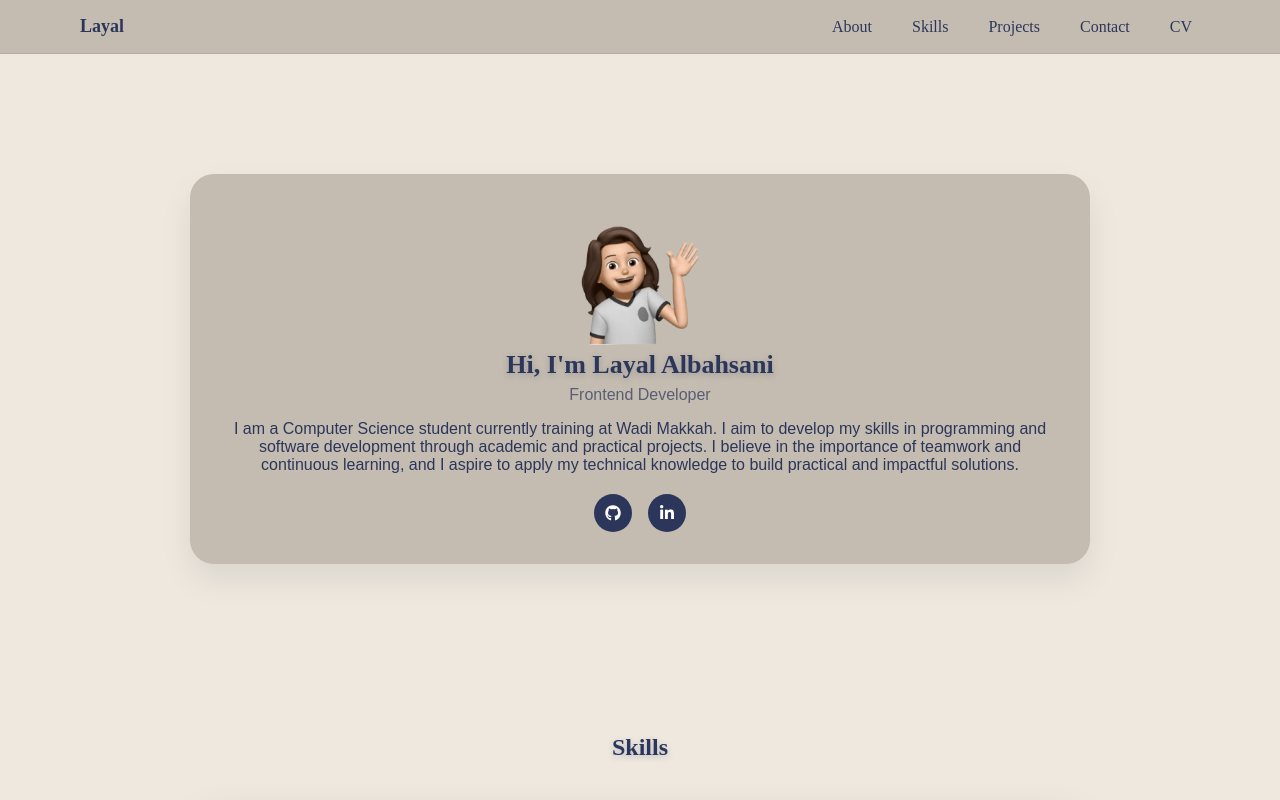
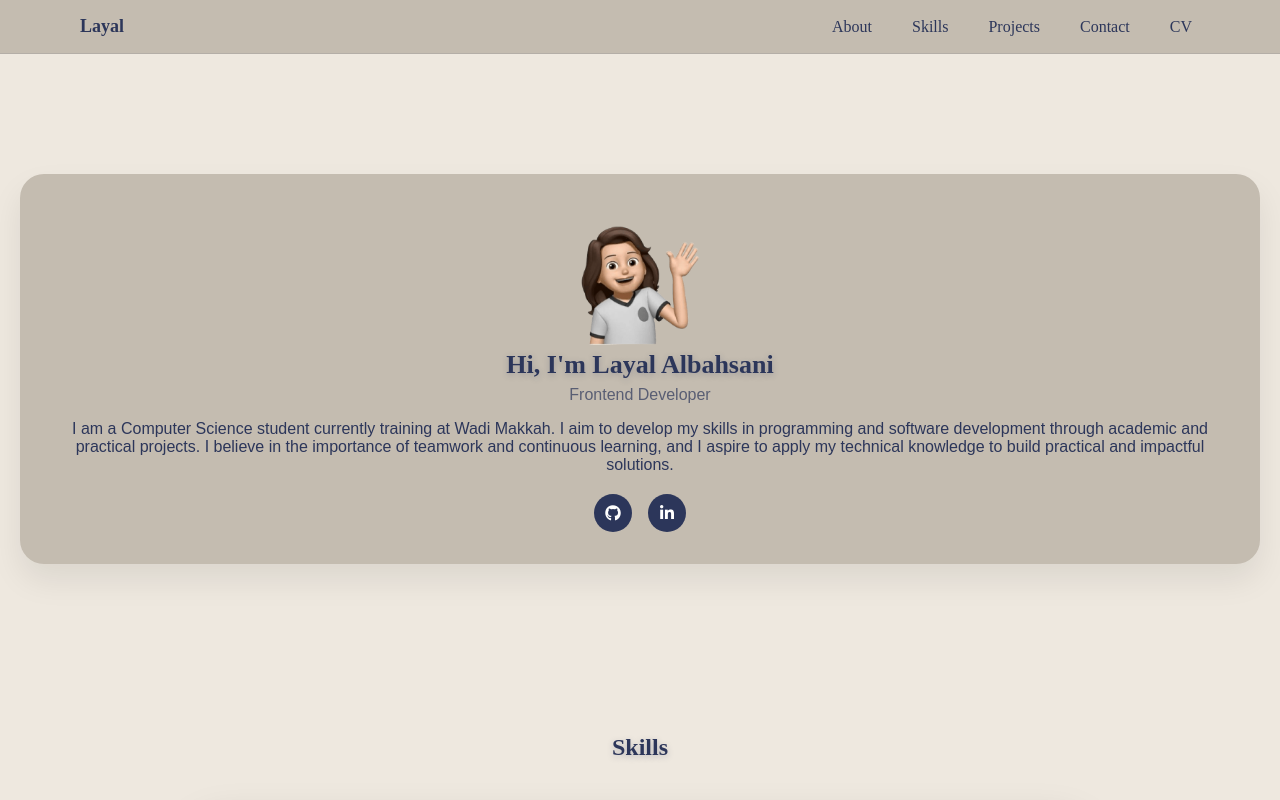
Before and after one commit to la26-dev/React-Portfoio, a React (Vite) app: page / in a window 1280 px wide. Shown: the top 800 px of the page. Built offline with nearby package versions, Linux system fonts and the light colour scheme.

Commit message:
Fix Css File

```diff
--- a/src/index.css
+++ b/src/index.css
@@ -150,7 +150,7 @@ section {
   box-shadow: 0 16px 32px rgba(0, 0, 0, 0.08);
   transition: transform 0.3s ease, box-shadow 0.3s ease;
   width: 100;
-  max-width: 900px;
+  max-width: 100%;
   margin:0 auto;
 }
 
```
Also changed, not shown: 2 other files (tests, documents, lock files or other folders).
